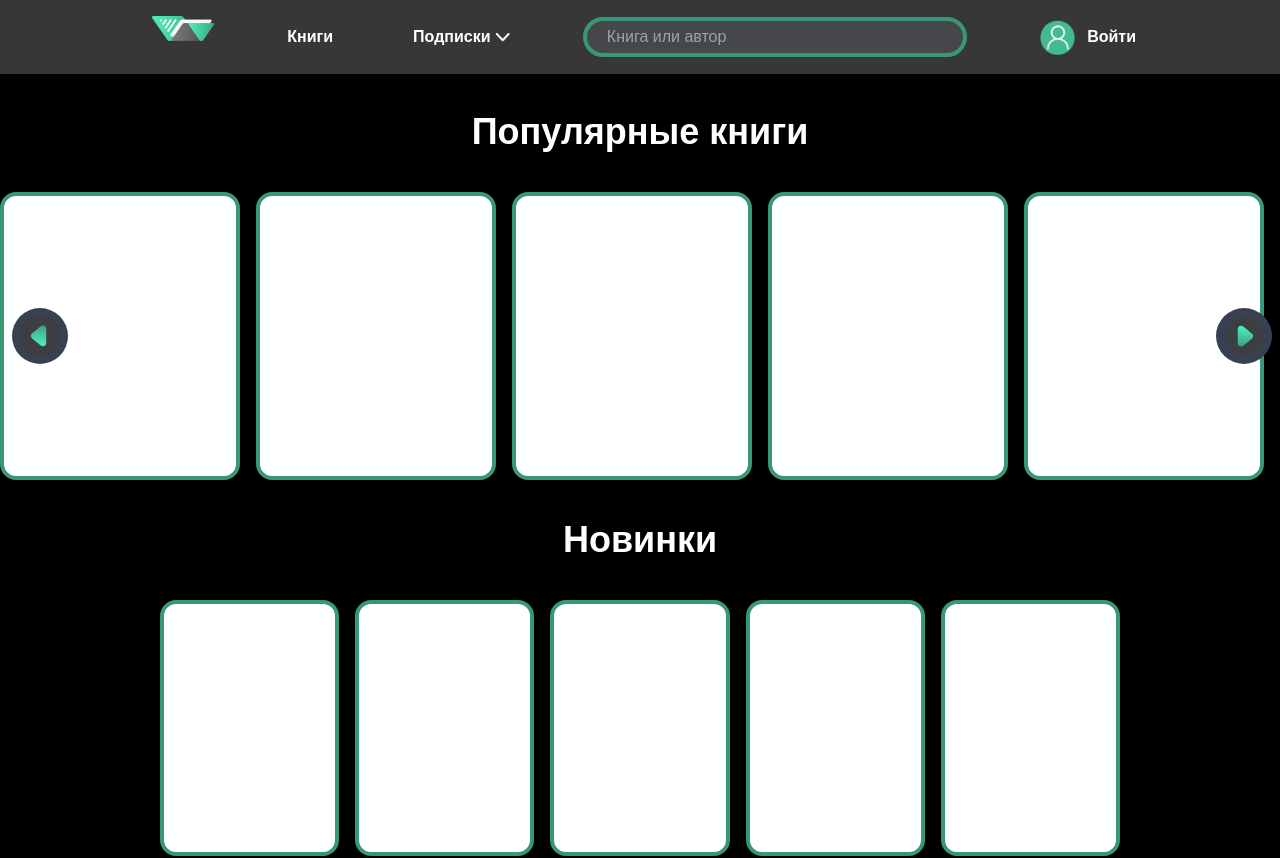
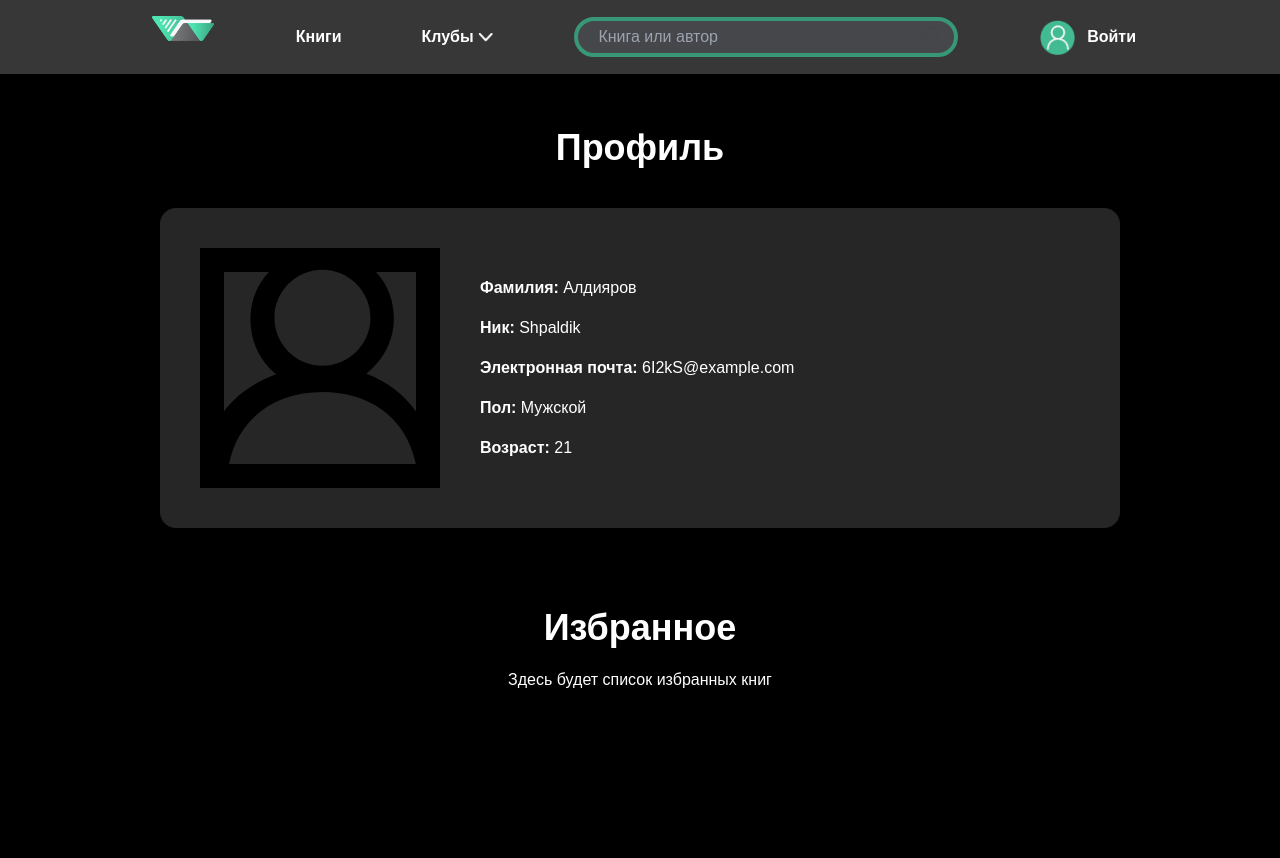
Before and after one commit to Shpaldik/Hackaton, a Vue app: page /Profile in a window 1280 px wide. Shown: the top 858 px of the page. After the commit the page ends 800 px from the top, so only its background shows below. Built offline with nearby package versions, Linux system fonts and the light colour scheme.

Commit message:
New pages P, L, J, PB

```diff
--- a/package.json
+++ b/package.json
@@ -9,7 +9,8 @@
     "preview": "vite preview"
   },
   "dependencies": {
-    "vue": "^3.4.29"
+    "vue": "^3.4.29",
+    "vue-router": "^4.4.3"
   },
   "devDependencies": {
     "@vitejs/plugin-vue": "^5.0.5",
--- a/src/App.vue
+++ b/src/App.vue
@@ -1,22 +1,3 @@
-<script setup>
-
-import Header from './components/Header.vue';
-import PopularBooks from './components/PopularBooks.vue';
-import Novelties from './components/Novelties.vue';
-import Genres from './components/Genres.vue';
-import Actually from './components/Actually.vue';
-import Footer from './components/Footer.vue';
-
-</script>
-
 <template>
-
-<Header />
-<PopularBooks class="mt-28"/>
-<Novelties class="mt-10"/>
-<Genres class="mt-10"/>
-<Actually class="mt-10"/>
-<Footer class="mt-10"/>
-
-
+    <router-view></router-view>
 </template>
--- a/src/components/Header.vue
+++ b/src/components/Header.vue
@@ -1,11 +1,11 @@
 <template>
     <header class="fixed top-0 left-0 z-50 bg-primary-gray w-full">
         <div class="flex justify-between items-center p-4 xl:mr-32 xl:ml-32 lg:mr-20 lg:ml-20 text-white">
-            <img src="/public/logo.png" alt="" width="70" class="hidden md:block">
+            <router-link to="/"><img src="/public/logo.png" alt="" width="70" class="hidden md:block"></router-link>
             <div class="md:flex items-center xl:gap-20 sm:gap-10 gap-5 hidden">
                 <a class="font-semibold" href="">Книги</a>
                 <div class="flex items-center gap-1">
-                    <a class="font-semibold" href="">Подписки</a>
+                    <router-link to="/Profile"><a class="font-semibold" href="">Клубы</a></router-link>
                     <img class="hover:rotate-180" src="/public/vector.png" alt="" width="15">
                 </div>
             </div>
@@ -15,10 +15,12 @@
                 <img class="absolute right-3" src="/public/search.png" alt="">
             </div>
 
-            <div class="flex items-center gap-3">
-                <img src="/public/profile.png" alt="" width="35">
-                <a class="font-semibold" href="">Войти</a>
-            </div>
+            <router-link to="/Login">
+                <div class="flex items-center gap-3">
+                    <img src="/public/profile.png" alt="" width="35">
+                    <a class="font-semibold" href="">Войти</a>
+                </div>
+            </router-link>
         </div>
     </header>
 </template>
--- a/src/components/PopularBooks.vue
+++ b/src/components/PopularBooks.vue
@@ -1,3 +1,19 @@
+<script>
+export default {
+  methods: {
+    scrollLeft() {
+      const carousel = this.$refs.carousel;
+      const scrollAmount = 200;
+      carousel.scrollBy({ left: -scrollAmount, behavior: 'smooth' });
+    },
+    scrollRight() {
+      const carousel = this.$refs.carousel;
+      const scrollAmount = 200;
+      carousel.scrollBy({ left: scrollAmount, behavior: 'smooth' });
+    }
+  }
+}
+</script>
 <template>
   <section>
     <h1 class="text-4xl font-extrabold text-center text-white">Популярные книги</h1>
@@ -15,7 +31,10 @@
         ref="carousel"
       >
         <div class="flex space-x-4">
-          <div class="w-48 h-60 bg-white rounded-2xl border border-primary-lime border-4 sm:w-60 sm:h-72"></div>
+          <div>
+                      <div class="w-48 h-60 bg-white rounded-2xl border border-primary-lime border-4 sm:w-60 sm:h-72"></div>
+          </div>
+
           <div class="w-48 h-60 bg-white rounded-2xl border border-primary-lime border-4 sm:w-60 sm:h-72"></div>
           <div class="w-48 h-60 bg-white rounded-2xl border border-primary-lime border-4 sm:w-60 sm:h-72"></div>
           <div class="w-48 h-60 bg-white rounded-2xl border border-primary-lime border-4 sm:w-60 sm:h-72"></div>
@@ -37,22 +56,7 @@
   </section>
 </template>
 
-<script>
-export default {
-  methods: {
-    scrollLeft() {
-      const carousel = this.$refs.carousel;
-      const scrollAmount = 200;
-      carousel.scrollBy({ left: -scrollAmount, behavior: 'smooth' });
-    },
-    scrollRight() {
-      const carousel = this.$refs.carousel;
-      const scrollAmount = 200;
-      carousel.scrollBy({ left: scrollAmount, behavior: 'smooth' });
-    }
-  }
-}
-</script>
+
 
 <style scoped>
 .scrollbar-hidden::-webkit-scrollbar {
--- /dev/null
+++ b/src/pages/Home.vue
@@ -0,0 +1,30 @@
+<script>
+import Header from '../components/Header.vue';
+import PopularBooks from '../components/PopularBooks.vue';
+import Novelties from '../components/Novelties.vue';
+import Genres from '../components/Genres.vue';
+import Actually from '../components/Actually.vue';
+import Footer from '../components/Footer.vue';
+export default {
+    components: {
+        Header,
+        PopularBooks,
+        Novelties,
+        Genres,
+        Actually,
+        Footer
+    }
+}
+</script>
+
+<template>
+
+<Header />
+<PopularBooks class="mt-28"/>
+<Novelties class="mt-10"/>
+<Genres class="mt-10"/>
+<Actually class="mt-10"/>
+<Footer class="mt-10"/>
+
+
+</template>
--- /dev/null
+++ b/src/pages/Login.vue
@@ -0,0 +1,34 @@
+<script>
+import Header from '../components/Header.vue';
+export default {
+    components: {
+        Header
+    }
+}
+</script>
+
+<template>
+    <section class="mx-10 lg:mx-40">
+        <Header />
+        <h1 class="text-4xl font-extrabold text-center text-white mt-32">Логин</h1>
+
+        <div class="max-w-md flex items-center justify-center px-4 py-4 mx-auto mt-8 rounded-3xl">
+          <div class="max-w-md p-10 rounded-3xl shadow-md" style="background-color: rgba(39, 39, 39, 1);">
+            <h2 class="text-2xl font-bold text-white mb-6 text-center">Авторизация</h2>
+            <form @submit.prevent="onSubmit" class="space-y-4">
+              <div>
+                <label for="email" class="text-white block">Email:</label>
+                <input type="email" id="email" v-model="email" required class="w-full px-4 py-2 rounded border border-gray-300 mt-2 focus:outline-none focus:ring-2 focus:ring-blue-400">
+              </div>
+              <div>
+                <label for="password" class="text-white block">Пароль:</label>
+                <input type="password" id="password" v-model="password" required class="w-full px-4 py-2 rounded border border-gray-300 focus:outline-none mt-2 focus:ring-2 focus:ring-blue-400">
+              </div>
+              <div>
+                <button type="submit" class="w-full bg-primary-lime text-white py-2 px-4 rounded hover:bg-green-700 transition duration-200">Войти</button>
+              </div>
+            </form>
+           </div>
+          </div>
+    </section>
+</template>
--- /dev/null
+++ b/src/pages/PopularBooks/1.vue
@@ -0,0 +1,5 @@
+<template>
+    <section>
+
+    </section>
+</template>
--- /dev/null
+++ b/src/pages/Profile.vue
@@ -0,0 +1,34 @@
+<template>
+    <div>
+      <Header />
+      <section class="mx-10 lg:mx-40 mt-32">
+        <h1 class="text-4xl font-extrabold text-center text-white">Профиль</h1>
+
+        <div class="flex items-center p-10 rounded-2xl text-white bg-primary-bg-blackgray mt-10 space-x-10">
+          <img src="/icons/profile.svg" alt="Профиль" class="w-60 h-60 object-cover" />
+          <div class="space-y-4">
+            <p><span class="font-semibold">Фамилия:</span> Алдияров</p>
+            <p><span class="font-semibold">Ник:</span> Shpaldik</p>
+            <p><span class="font-semibold">Электронная почта:</span> 6I2kS@example.com</p>
+            <p><span class="font-semibold">Пол:</span> Мужской</p>
+            <p><span class="font-semibold">Возраст:</span> 21</p>
+          </div>
+        </div>
+
+        <div class="text-center text-white mt-20">
+            <h1 class="text-4xl font-extrabold">Избранное</h1>
+            <p class="mt-5">Здесь будет список избранных книг</p>
+        </div>
+      </section>
+    </div>
+  </template>
+
+  <script>
+  import Header from '../components/Header.vue'
+
+  export default {
+    components: {
+      Header
+    }
+  }
+  </script>
```
Also changed, not shown: src/main.js (+22 -2 lines), public/icons/profile.svg (added), 1 other file (tests, documents, lock files or other folders).
